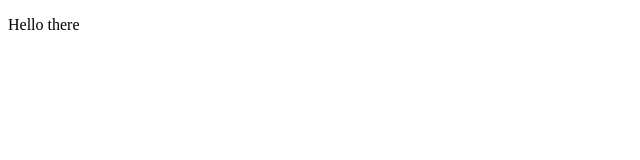
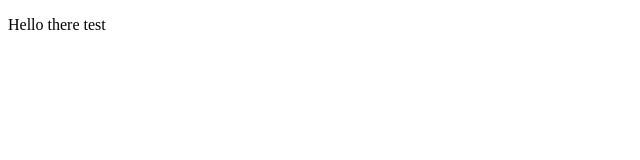
Before and after one commit to ro-nald/eleventy-sample, a website: page index.html in a window 1280 px wide. Shown: the full height of the page, 0-640 px from the left. Drawn offline with Linux system fonts and the light colour scheme.

Commit message:
Trigger workflow

```diff
--- a/index.html
+++ b/index.html
@@ -1 +1 @@
-<!doctype html><title>Page title</title><p>Hello there</p>
+<!doctype html><title>Page title</title><p>Hello there test</p>
```
